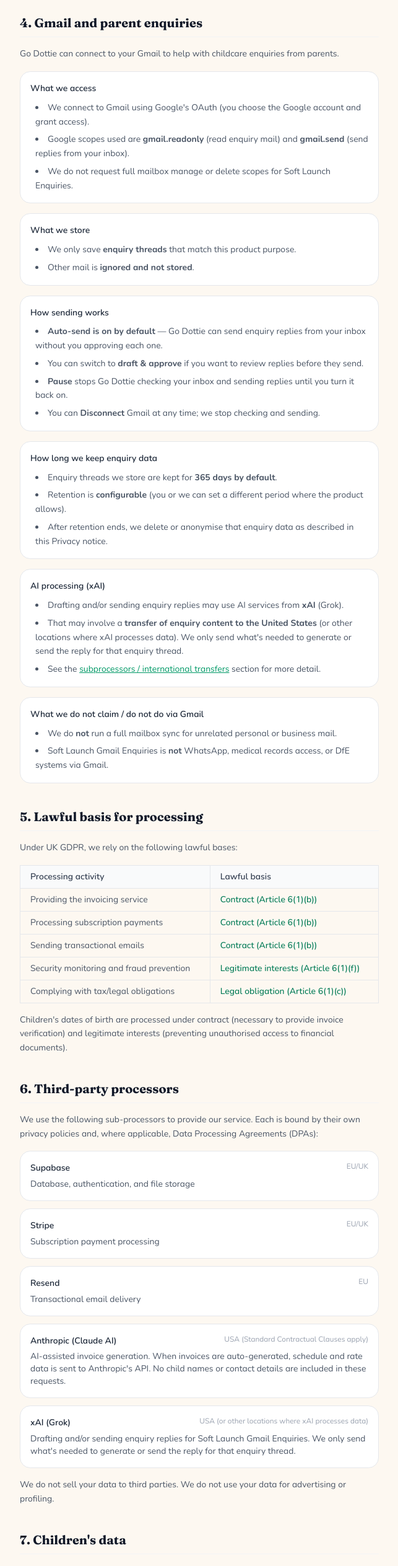
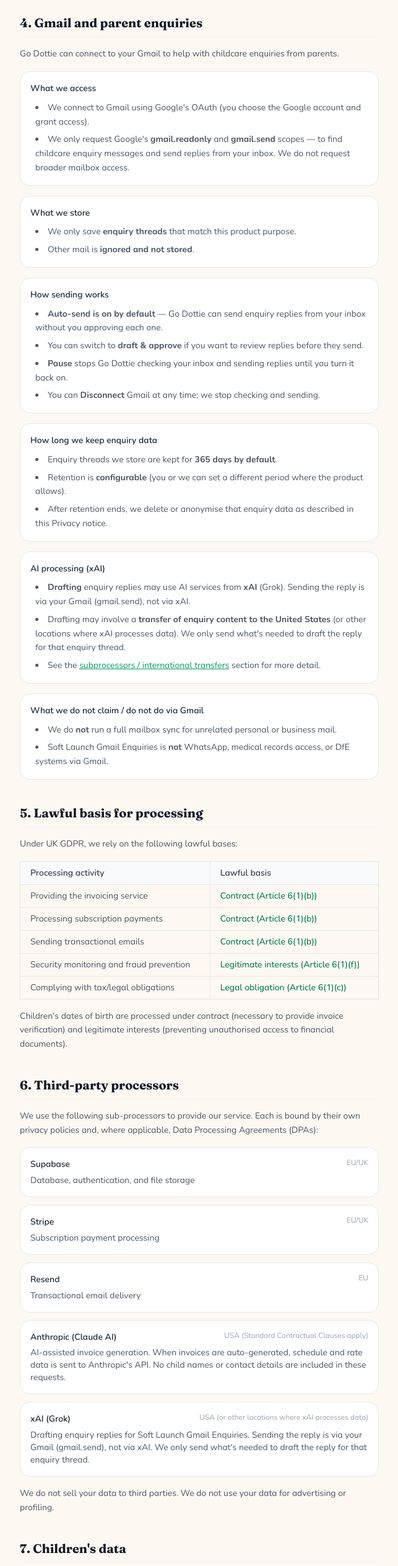
Before and after one commit to erhantimur-dbd/invoicing-for-childminders, a Next.js app: page /privacy in a window 1280 px wide. Shown: the part 1901-4428 px from the top of the page at 62% size, without its empty margins (452-1095 px from the left). Built offline with nearby package versions, Linux system fonts and the light colour scheme.

Commit message:
Align Gmail Enquiries privacy copy with Legal DRAFT v4
xAI is drafting-only; sending is via Gmail (gmail.send), not xAI.
Scope wording now matches the approved module (readonly + send only;
no broader mailbox access).

Co-authored-by: erhantimur-dbd <erhantimur-dbd@users.noreply.github.com>

```diff
--- a/src/app/privacy/page.tsx
+++ b/src/app/privacy/page.tsx
@@ -171,8 +171,7 @@ export default function PrivacyPage() {
                   <p className="font-semibold text-gray-800 mb-2">What we access</p>
                   <Ul items={[
                     'We connect to Gmail using Google\'s OAuth (you choose the Google account and grant access).',
-                    <>Google scopes used are <strong>gmail.readonly</strong> (read enquiry mail) and <strong>gmail.send</strong> (send replies from your inbox).</>,
-                    'We do not request full mailbox manage or delete scopes for Soft Launch Enquiries.',
+                    <>We only request Google&apos;s <strong>gmail.readonly</strong> and <strong>gmail.send</strong> scopes — to find childcare enquiry messages and send replies from your inbox. We do not request broader mailbox access.</>,
                   ]} />
                 </div>
 
@@ -206,8 +205,8 @@ export default function PrivacyPage() {
                 <div className="p-4 rounded-xl bg-white border border-gray-200">
                   <p className="font-semibold text-gray-800 mb-2">AI processing (xAI)</p>
                   <Ul items={[
-                    <>Drafting and/or sending enquiry replies may use AI services from <strong>xAI</strong> (Grok).</>,
-                    <>That may involve a <strong>transfer of enquiry content to the United States</strong> (or other locations where xAI processes data). We only send what&apos;s needed to generate or send the reply for that enquiry thread.</>,
+                    <><strong>Drafting</strong> enquiry replies may use AI services from <strong>xAI</strong> (Grok). Sending the reply is via your Gmail (gmail.send), not via xAI.</>,
+                    <>Drafting may involve a <strong>transfer of enquiry content to the United States</strong> (or other locations where xAI processes data). We only send what&apos;s needed to draft the reply for that enquiry thread.</>,
                     <>See the <a href="#third-party-processors" className="text-emerald-600 underline">subprocessors / international transfers</a> section for more detail.</>,
                   ]} />
                 </div>
@@ -285,7 +284,7 @@ export default function PrivacyPage() {
                   },
                   {
                     name: 'xAI (Grok)',
-                    role: 'Drafting and/or sending enquiry replies for Soft Launch Gmail Enquiries. We only send what\'s needed to generate or send the reply for that enquiry thread.',
+                    role: 'Drafting enquiry replies for Soft Launch Gmail Enquiries. Sending the reply is via your Gmail (gmail.send), not via xAI. We only send what\'s needed to draft the reply for that enquiry thread.',
                     location: 'USA (or other locations where xAI processes data)',
                     link: 'https://x.ai/legal/privacy-policy',
                   },
```
